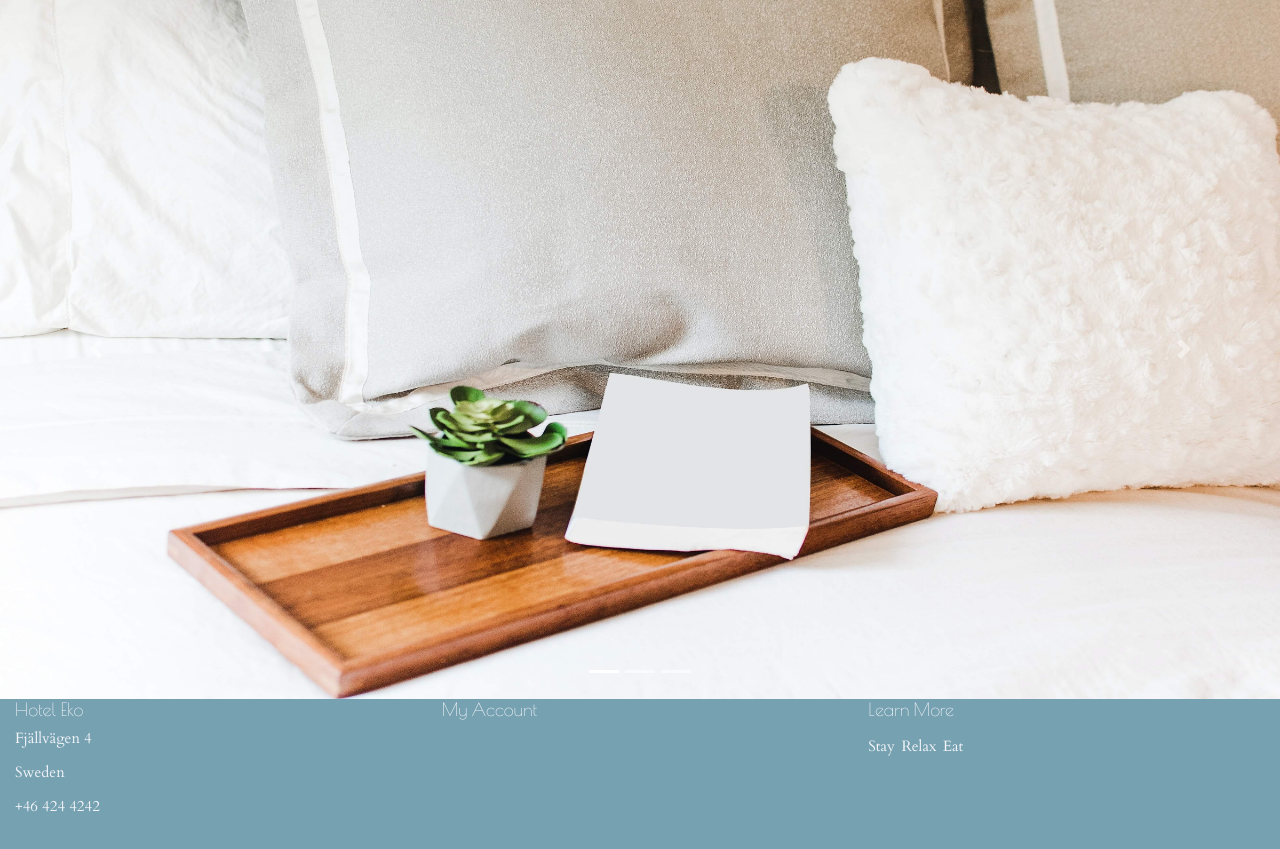
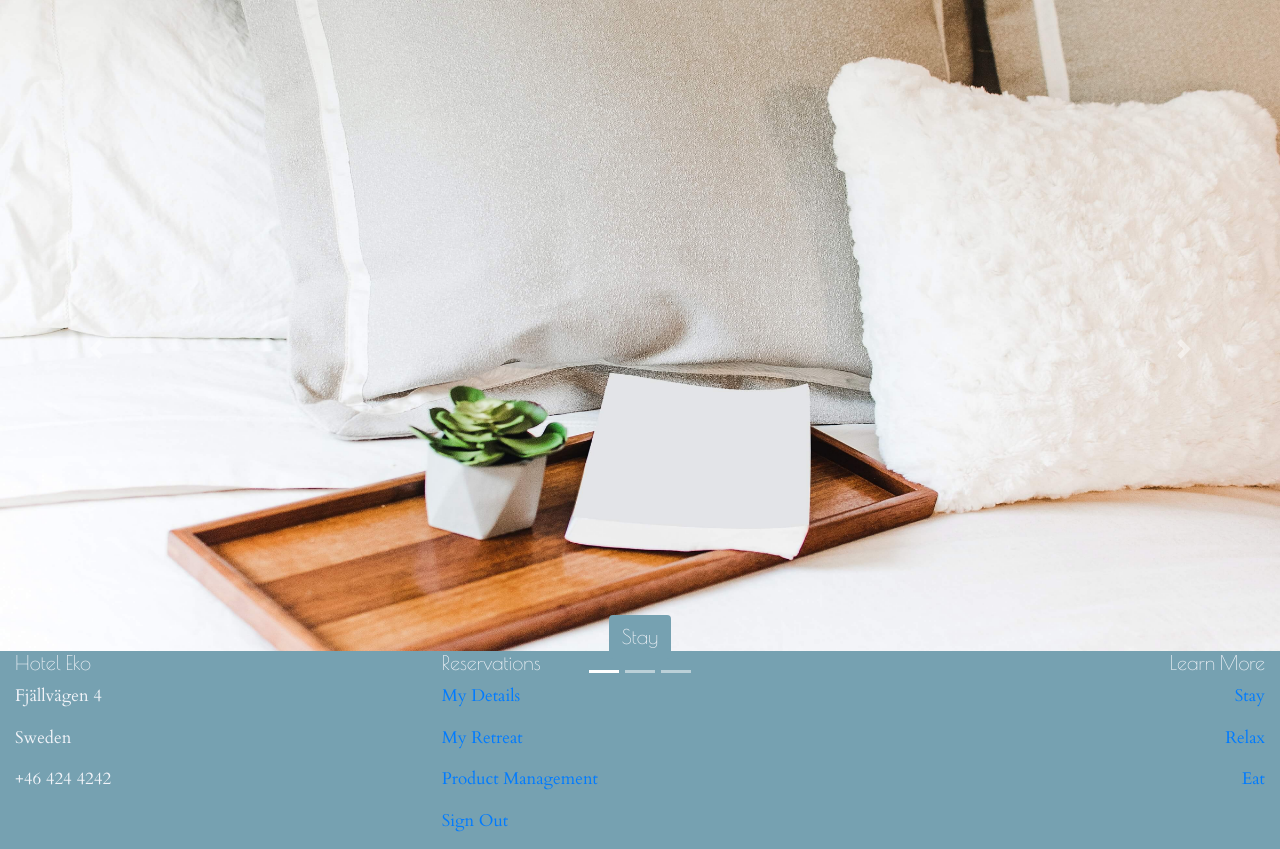
Before and after one commit to mkthewlis/hotel-eko, a Django app: page / in a window 1280 px wide. Shown: the part 1733-2582 px from the top of the page. Run offline with Django 3.2, Linux system fonts and the light colour scheme; the visitor is signed in with stand-in values (Sample User, id 1); some libraries are stand-ins or nearby versions.

Commit message:
feat: added buttons to index carousel and continued to update page footer

```diff
--- a/home/templates/home/index.html
+++ b/home/templates/home/index.html
@@ -49,12 +49,21 @@
         <div class="carousel-inner">
             <div class="carousel-item active">
                 <img class="d-block w-100" src="/media/index_stay.jpg" alt="Image of hotel room">
+                <div class="carousel-caption d-none d-md-block">
+                    <a class="btn standard-btn" id="" href="">Stay</a>
+                </div>
             </div>
             <div class="carousel-item">
                 <img class="d-block w-100" src="/media/index_relax.jpg" alt="Image of spa">
+                <div class="carousel-caption d-none d-md-block">
+                    <a class="btn standard-btn" id="" href="">Relax</a>
+                </div>
             </div>
             <div class="carousel-item">
                 <img class="d-block w-100 index-eat-img" src="/media/index_eat.jpg" alt="Image of restaurant">
+                <div class="carousel-caption d-none d-md-block">
+                    <a class="btn standard-btn" id="" href="">Eat</a>
+                </div>
             </div>
         </div>
         <a class="carousel-control-prev" href="#indexCarousel" role="button" data-slide="prev">
--- a/static/css/base.css
+++ b/static/css/base.css
@@ -91,13 +91,13 @@
 
 .footer-title {
     font-family: 'Poiret One', cursive;
-    font-size: 18px;
+    font-size: 20px;
     color: #F2F4F9;
 }
 
 .footer-text, .footer-link {
     font-family: 'Cardo', serif;
-    font-size: 15px;
+    font-size: 17px;
     color: #F2F4F9;
     text-decoration: none;
 }
--- a/templates/base.html
+++ b/templates/base.html
@@ -103,20 +103,31 @@
     <!--To stick the footer to the bottom of all pages-->
     <footer class="container-fluid" id="footer-position">
         <div class="row">
-            <div class="col-4">
-                <h4 class="footer-title">Hotel Eko<h4>
+            <div class="col-12 col-sm-4">
+                <h4 class="footer-title">Hotel Eko</h4>
                 <p class="footer-text">Fjällvägen 4</p>
                 <p class="footer-text">Sweden</p>
                 <p class="footer-text">+46 424 4242</p>
             </div>
-            <div class="col-4">
-                <h4 class="footer-title">My Account<h4>
+            <div class="col-12 col-sm-4">
+                <h4 class="footer-title">Reservations</h4>
+                {% if request.user.is_authenticated %}
+                    <p class="footer-link"><a href="">My Details</a></p>
+                    <p class="footer-link"><a href="">My Retreat</a></p>
+                        {% if request.user.is_superuser %}
+                            <p class="footer-link"><a href="">Product Management</a></p>
+                        {% endif %}
+                    <p class="footer-link"><a href="{% url 'account_logout' %}">Sign Out</a></p>
+                    {% else %}
+                    <p class="footer-link"><a href="{% url 'account_login' %}">Sign In</a></p>
+                    <p class="footer-link"><a href="{% url 'account_signup' %}">Register</a></p>
+                {% endif %}
             </div>
-            <div class="col-4">
-                <h4 class="footer-title">Learn More<h4>
-                <a class="footer-link" href="">Stay</a>
-                <a class="footer-link" href="">Relax</a>
-                <a class="footer-link" href="">Eat</a>
+            <div class="col-12 col-sm-4 text-right">
+                <h4 class="footer-title">Learn More</h4>
+                <p class="footer-link"><a href="">Stay</a></p>
+                <p class="footer-link"><a href="">Relax</a></p>
+                <p class="footer-link"><a href="">Eat</a></p>
             </div>
         </div>
     </footer>
```
